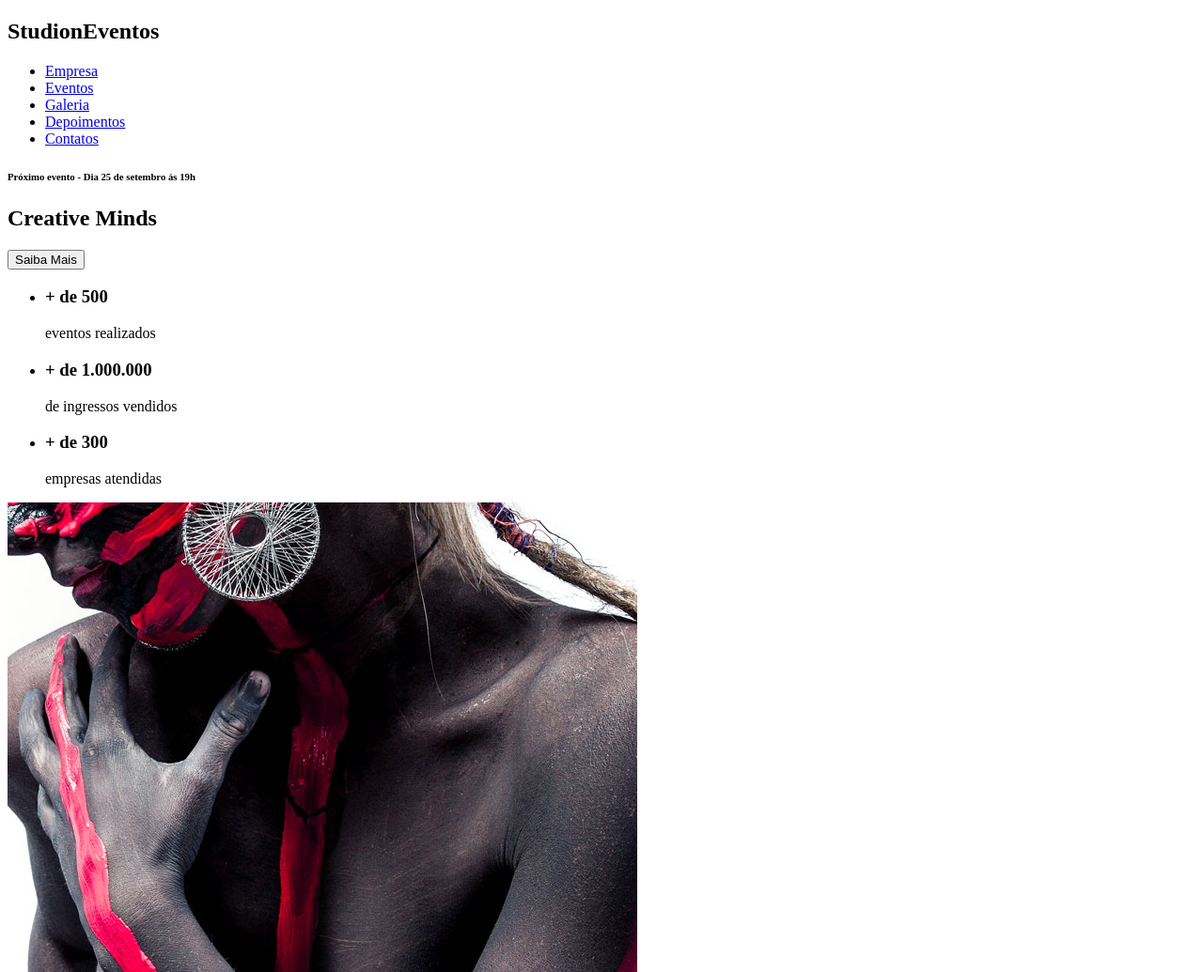
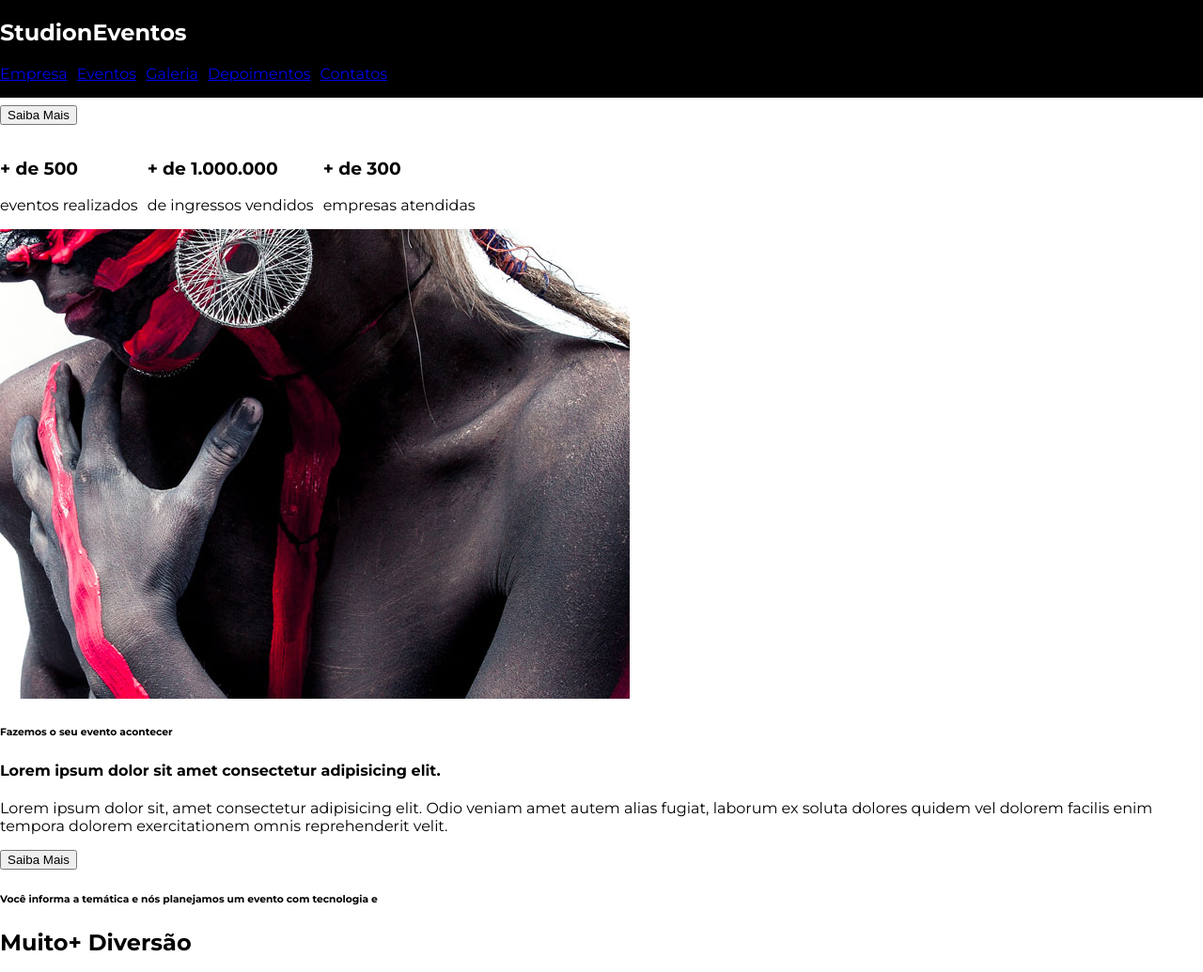
Before and after one commit to glekoidzz/studionagosto, a website: page src/index.html in a window 1280 px wide. Shown: the top 1035 px of the page at 94% size. Drawn offline with Linux system fonts and the light colour scheme.

Commit message:
configuration css commit

```diff
--- a/src/index.html
+++ b/src/index.html
@@ -1,9 +1,9 @@
 <!DOCTYPE html>
 <html lang="pt-BR">
     <head>
-        <meta charset="UTF-8">
+        <meta charset="UTF-8" />
         <meta name="viemport" content="width=device-width, initial-scale=1.0">
-        <link rel="stylesheet" hrel="style.css" />
+        <link rel="stylesheet" href="style.css" />
         <title>Studion</title>
     </head>
 
--- a/src/style.css
+++ b/src/style.css
@@ -1,9 +1,33 @@
 @import url('https://fonts.googleapis.com/css2?family=Montserrat:wght@400;700&display=swap');
+
+*{
+    box-sizing: border-box;
+}
 
 html {
     font-family: 'Montserrat', sans-serif;
+    font-size: 16px
+}
+
+body {
+margin: 0;
+}
+
+ul {
+    display: flex;
+    list-style: none;
+    padding-left: 0;
+}
+
+li {
+    margin-right: 0.625rem;
 }
 
 .navbar {
-    position:fixed;
-}
+    position: fixed;
+    top: 0;
+    left: 0;
+
+width: 100vw;
+    background-color: #000; /* vermelho / verde / azul / transparência - 0 - F */
+    color: #fff;
```
